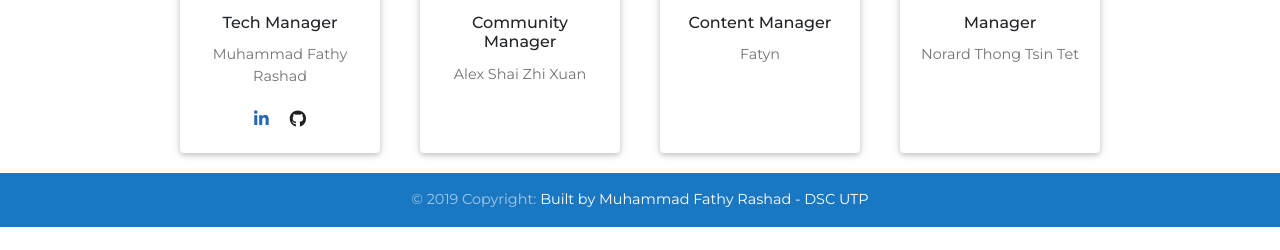
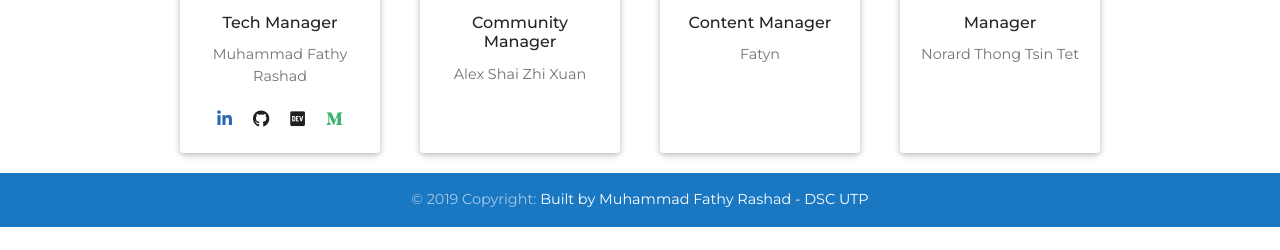
Before and after one commit to dscutp/dscutp.github.io, a Jekyll site: the page built from index.html, in a window 1280 px wide and 1400 px high, scrolled down 1391 px. Shown: the part 1147-1397 px from the top of the window. Built offline with Jekyll 4.4.1, drawn with Linux system fonts in a browser that asks for light colours; nearby versions of some CDN libraries.

Commit message:
Add dev to and medium icon

```diff
--- a/_data/team.yml
+++ b/_data/team.yml
@@ -15,6 +15,8 @@
   image: rashad.jpg
   linkedin: https://www.linkedin.com/in/mfathyrashad
   github: https://github.com/mfrashad
+  dev: https://dev.to/mfrashad
+  medium: https://medium.com/@m.fathyrashad
 - name: Alex Shai Zhi Xuan
   position: Community Manager
   image: alex.jpeg
--- a/_includes/team.html
+++ b/_includes/team.html
@@ -19,6 +19,8 @@
                 {% if person.linkedin %}<a class="px-2 fa-sm li-ic" href="{{person.linkedin}}"><i class="fab fa-linkedin-in"></i></a>{% endif %}
                 {% if person.github %}<a class="px-2 fa-sm gh-ic" href="{{person.github}}"><i class="fab fa-github"></i></a>{% endif %}
                 {% if person.facebook %}<a class="px-2 fa-sm fb-ic" href="{{person.facebook}}"><i class="fab fa-facebook-f"></i></a>{% endif %}
+                {% if person.dev %}<a class="px-2 fa-sm dev-ic" href="{{person.dev}}"><i class="fab fa-dev"></i></a>{% endif %}
+                {% if person.medium %}<a class="px-2 fa-sm med-ic" href="{{person.medium}}"><i class="fab fa-medium-m"></i></a>{% endif %}
             </div>
           </div>
         </div>
--- a/_posts/2019-10-05-git-and-github-workshop.markdown
+++ b/_posts/2019-10-05-git-and-github-workshop.markdown
@@ -21,8 +21,6 @@ A beginner workshop introducting version control using Git and Github.
 - What is Git?
 - What is GitHub?
 - Why use Git?
-
-- Hands on
 - How to use Git?
   + Installing git
   + Initialize git repository
--- a/css/main.css
+++ b/css/main.css
@@ -117,3 +117,11 @@ main {
 .li-ic {
   color: #2867B2
 }
+
+.dev-ic {
+  color: #211F1F;
+}
+
+.med-ic {
+  color: #3cb371;
+}
```
